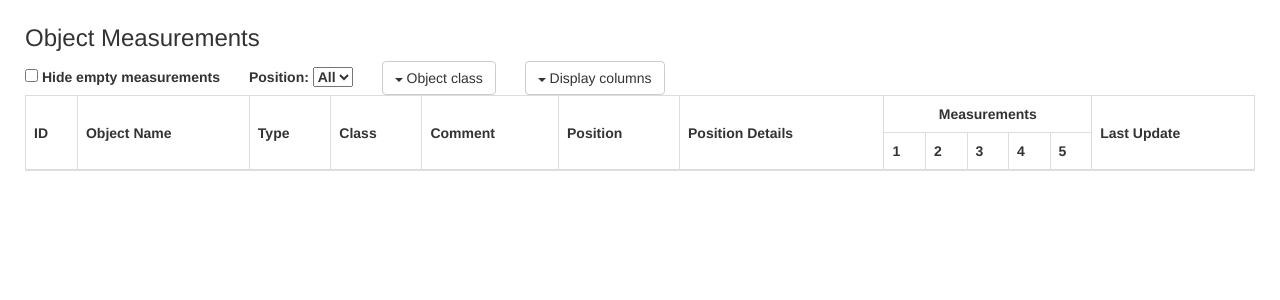
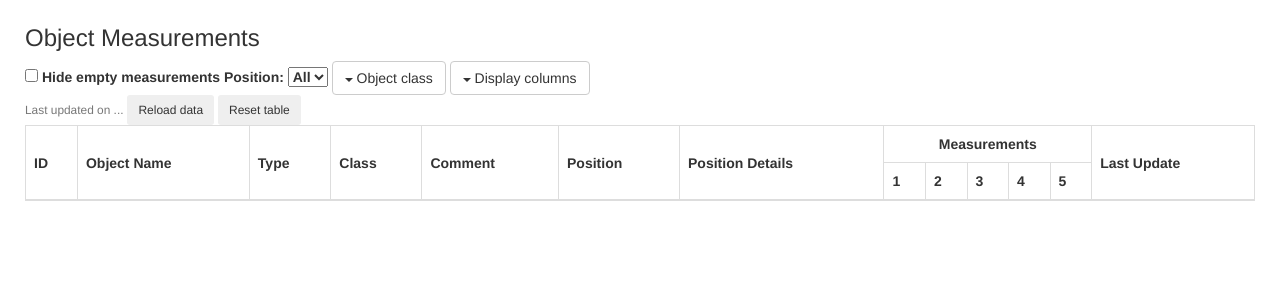
Before and after one commit to ISISNeutronMuon/HLM_View, a Django app: page /view/measurements/ in a window 1280 px wide. Shown: the part 112-412 px from the top of the page. Run offline with Django 3.2, Linux system fonts and the light colour scheme; data that the repository does not hold is empty; some libraries are stand-ins or nearby versions.

Commit message:
Measurements table: added reload data & reset table buttons + last update label

```diff
--- a/HLM_view/templates/measurements.html
+++ b/HLM_view/templates/measurements.html
@@ -21,7 +21,7 @@
                 complete: function(data) {
                     var mea_types = data.responseJSON;
 
-                    let hideEmptyMeasChecked = false;  // save state for custom filters
+                    let hideEmptyMeasChecked = false;  // for saving state of custom filter
                     var table = $('#objects-table').DataTable( {
                         pageLength: 25,
                         lengthMenu: [10, 25, 50, 100, 150, 200, 250],
@@ -125,21 +125,58 @@
                         ],
                         initComplete: function() {
                             $("#objects-table").width("100%");
+                            refreshLastUpdatedDate();
 
                             if (hideEmptyMeasChecked) {
                                 hideEmptyMeasurements($('input#cb-hide-empty-meas')[0]);
                             }
                         }
-                    }
-                    );
+                    });
 
-                    // update table data every few mins (300000 = 300s/5m)
-                    setInterval( function () {
-                        table.ajax.reload( null, false ); // don't reset user paging on reload
-                    }, 300000 );
+                    // update table data every few mins (100000 = 100s)
+                    setInterval(ajaxReload, 300000 );
                 }
             });
         } );
+    </script>
+
+    <!-- Utils -->
+    <script>
+        // to prevent function repeatedly being called on button spam
+        let locked = false;
+        function unlock () {
+            locked = false;
+            if ($("button#reload-data-btn").is(":disabled")) {
+                $("button#reload-data-btn").prop("disabled", false);
+            }
+        }
+
+        function reloadDataButtonClick() {
+            if (!locked) {
+                locked = true;
+                $("button#reload-data-btn").prop("disabled", true);
+                setTimeout(unlock, 5000);
+                ajaxReload();
+            }
+        }
+
+        function ajaxReload () {
+            let table = $('#objects-table').DataTable();
+                table.ajax.reload(function() {
+                    refreshLastUpdatedDate();
+                }, false );
+        }
+
+        function refreshLastUpdatedDate() {
+            let date = $.format.date(Date.now(), "yyyy-MM-dd HH:mm:ss");
+            $("span#last-updated").text(date);
+        }
+
+        function resetTableButtonClick() {
+            let table = $('#objects-table').DataTable();
+            table.state.clear();
+            location.reload();
+        }
     </script>
 
     <!-- Hide empty measurements checkbox -->
@@ -291,11 +328,11 @@
     <div id="objects-table-wrapper">
         <h3 class="font-weight-normal mb-4">Object Measurements</h3>
         <div id="objects-table-toolbar">
-            <label><input type="checkbox" id="cb-hide-empty-meas" onclick="hideEmptyMeasurements(this)"> Hide empty measurements</label>
+            <label class="mr-4"><input type="checkbox" id="cb-hide-empty-meas" onclick="hideEmptyMeasurements(this)"> Hide empty measurements</label>
 
-            <label>Position: <select class="custom-select" id="select-position-filter" onchange="filterByPosition(this)"></select></label>
+            <label class="mr-4">Position: <select class="custom-select" id="select-position-filter" onchange="filterByPosition(this)"></select></label>
 
-            <div class="dropdown" style="display: inline;">
+            <div class="dropdown mr-4" style="display: inline;">
                 <button class="btn btn-default dropdown-toggle" type="button" id="obj-class-dropdown" data-toggle="dropdown"
                         aria-haspopup="true" aria-expanded="true">
                     <span class="caret"></span>
@@ -306,7 +343,7 @@
                 </ul>
             </div>
 
-            <div class="dropdown" style="display: inline;">
+            <div class="dropdown mr-4" style="display: inline;">
                 <button class="btn btn-default dropdown-toggle" type="button" id="columns-display-dropdown" data-toggle="dropdown"
                         aria-haspopup="true" aria-expanded="true">
                     <span class="caret"></span>
@@ -315,6 +352,13 @@
                 <ul class="dropdown-menu checkbox-menu allow-focus" id="columns-display" aria-labelledby="columns-display-dropdown">
                 </ul>
             </div>
+
+            <div class="float-right">
+                <small class="text-muted mr-2">Last updated on <span class="font-weight-bold" id="last-updated">...</span></small>
+                <button type="button" id="reload-data-btn" class="btn btn-outline-primary btn-sm mr-1" onclick="reloadDataButtonClick()">Reload data</button>
+                <button type="button" id="reset-table-btn" class="btn btn-outline-primary btn-sm" onclick="resetTableButtonClick()">Reset table</button>
+            </div>
+
         </div>
         <table class="table table-bordered table-hover table-sm" id="objects-table">
             <thead>
--- a/static/css/style.css
+++ b/static/css/style.css
@@ -27,9 +27,6 @@
     margin: 25px;
 }
 
-div #objects-table-toolbar > * {
-    margin-right: 25px;
-}
 
 /* Other */
 .custom-select {
```
